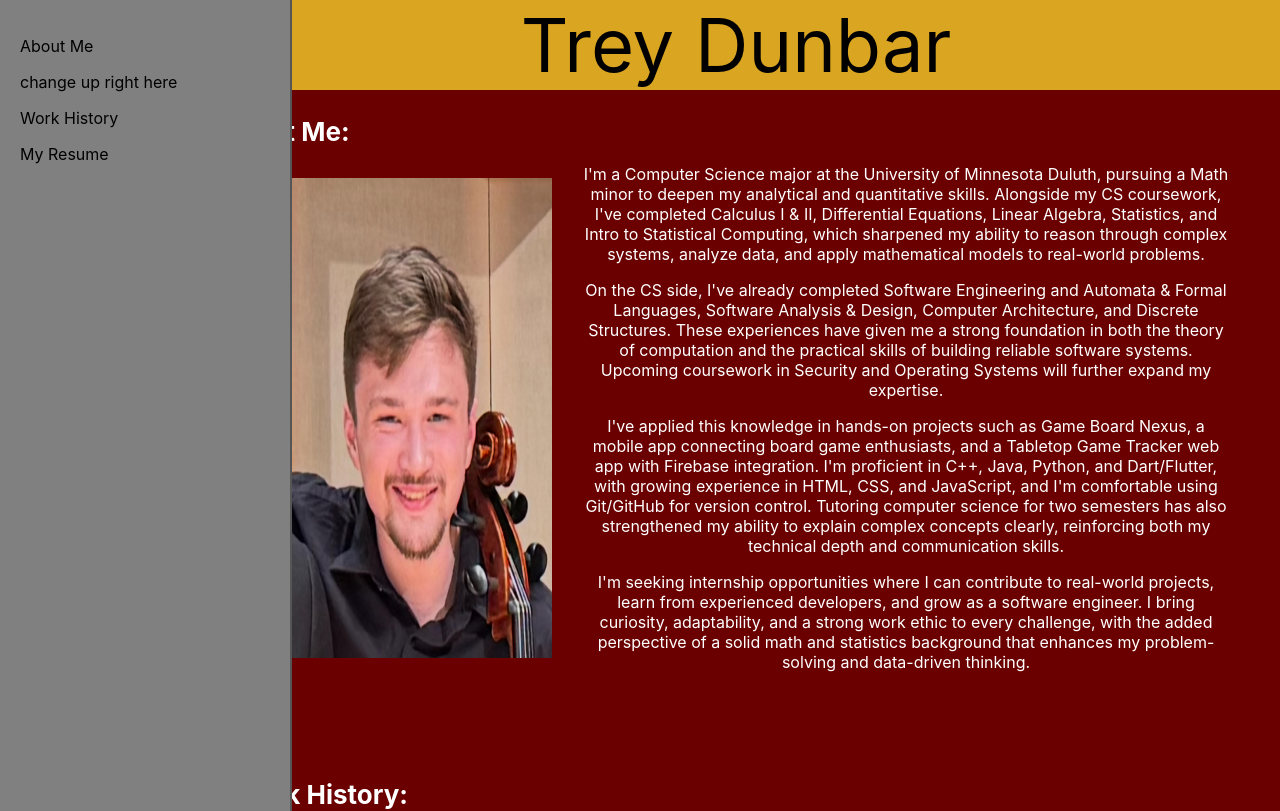
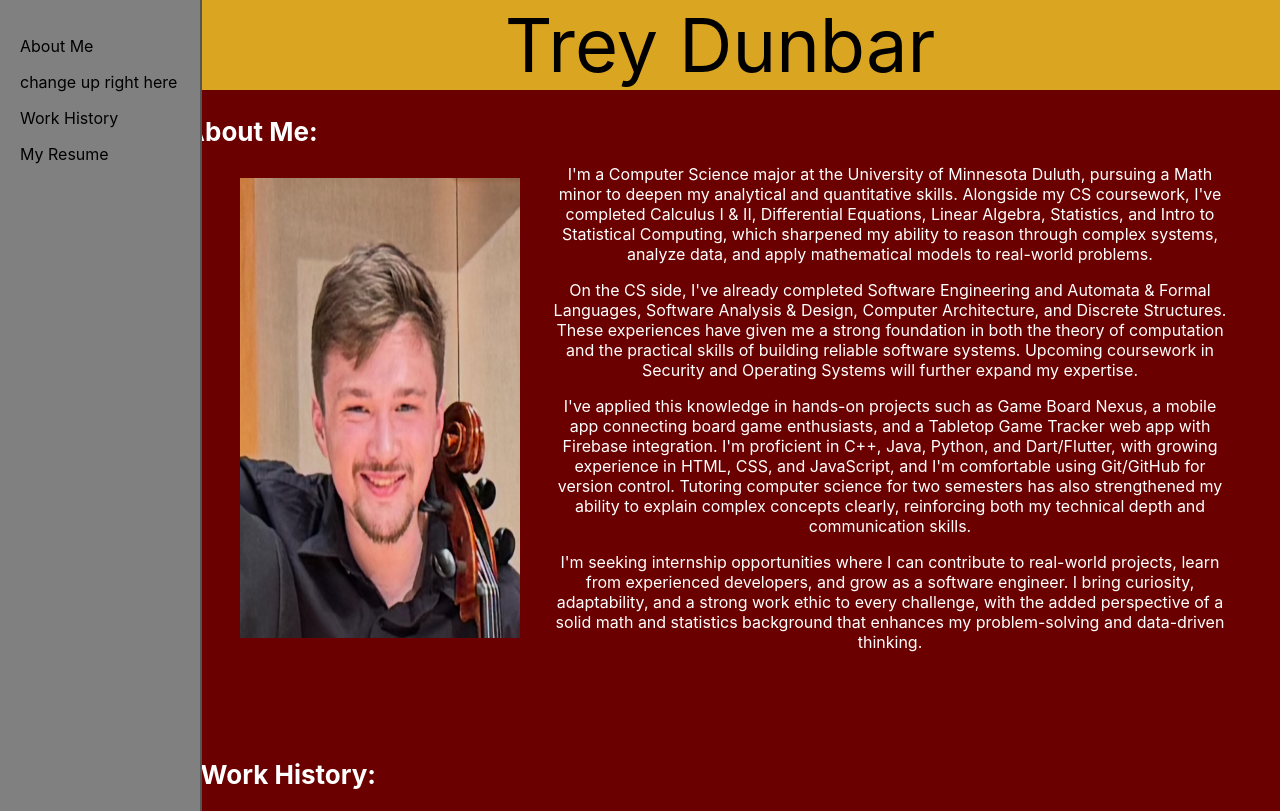
Before and after one commit to dunba149/resumeWebsite, a React (Create React App) app: page / in a window 1280 px wide. Shown: the top 811 px of the page. Built offline with nearby package versions, Linux system fonts and the light colour scheme.

Commit message:
added some formatting fixes to the sidebar, need to implement them elsewhere first

```diff
--- a/package.json
+++ b/package.json
@@ -9,7 +9,7 @@
     "@testing-library/user-event": "^13.5.0",
     "react": "^19.2.3",
     "react-dom": "^19.2.3",
-    "react-scripts": "5.0.1",
+    "react-scripts": "^5.0.1",
     "web-vitals": "^2.1.4"
   },
   "scripts": {
--- a/src/App.css
+++ b/src/App.css
@@ -1,8 +1,8 @@
 .App {
   text-align: center;
-  width: 85vw;
+  width: calc(100vw - calc(20vmin));
   height: auto;
-  margin-left: 15vw;
+  margin-left: calc(20vmin);
 
 
 }
@@ -13,13 +13,16 @@
   height: auto;
   background-color: #6b0000;
   width: auto;
+
 }
 
 .myPicture {
   padding: 30px;
   background-color:#6b0000;
   border-radius: 5px;
-  margin-left: auto;
+  margin-left: calc(auto - 30px);
+  width: auto;
+  height: auto;
 
 
 }
@@ -47,11 +50,10 @@
 .titles {
   text-align: left;
   height: 100vh;
-  width: 15vw;
+  width: calc(20vmin);
   display: table;
   background-color: grey;
   color: rgb(0, 0, 0);
-  width: 250px;
   padding: 20px;
   border-right: 2px solid #555;
   position: fixed;
```
Also changed, not shown: 1 other file (tests, documents, lock files or other folders).
